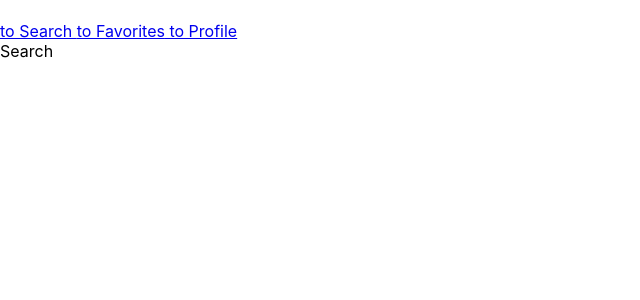
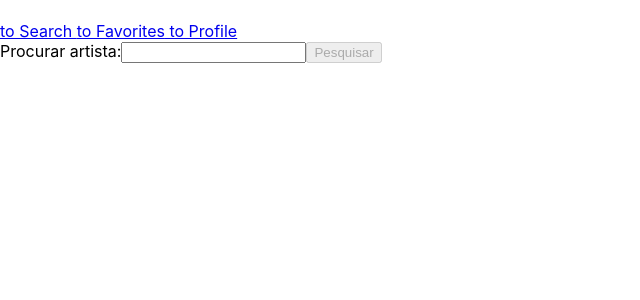
Before and after one commit to gabsufrrj/project--gabstunes, a React (Create React App) app: page /search in a window 1280 px wide. Shown: the top 300 px of the page, without its empty margins (0-640 px from the left). Built offline with nearby package versions, Linux system fonts and the light colour scheme; the HTML template or start-up script is replaced by a standard one.

Commit message:
Requisito 5

```diff
--- a/src/App.js
+++ b/src/App.js
@@ -17,9 +17,11 @@ class App extends React.Component {
       isDisabled: true,
       loading: false,
       saved: false,
+      searchInput: '',
+      searchDisabled: true,
     };
     this.onInputChange = this.onInputChange.bind(this);
-    this.nameValidation = this.nameValidation.bind(this);
+    this.generalValidation = this.generalValidation.bind(this);
     this.clickButton = this.clickButton.bind(this);
   }
 
@@ -27,12 +29,13 @@ class App extends React.Component {
     const { name, value } = target;
     this.setState(
       { [name]: value },
-      () => this.nameValidation(),
+      () => this.generalValidation(),
     );
   }
 
-  nameValidation() {
-    const { logName } = this.state;
+  generalValidation() {
+    const { logName, searchInput } = this.state;
+    const searchLength = 2;
     const nameLength = 3;
     if (logName.length >= nameLength) {
       this.setState(
@@ -41,6 +44,15 @@ class App extends React.Component {
     } else {
       this.setState(
         { isDisabled: true },
+      );
+    }
+    if (searchInput.length >= searchLength) {
+      this.setState(
+        { searchDisabled: false },
+      );
+    } else {
+      this.setState(
+        { searchDisabled: true },
       );
     }
   }
@@ -57,7 +69,8 @@ class App extends React.Component {
   }
 
   render() {
-    const { logName, isDisabled, loading, saved } = this.state;
+    const { logName,
+      isDisabled, loading, saved, searchInput, searchDisabled } = this.state;
     return (
       <BrowserRouter>
         <Switch>
@@ -76,7 +89,18 @@ class App extends React.Component {
               />)
             }
           />
-          <Route exact path="/search" component={ Search } />
+          <Route
+            exact
+            path="/search"
+            render={
+              (props) => (<Search
+                { ...props }
+                name={ searchInput }
+                searchDisabled={ searchDisabled }
+                onInputChange={ this.onInputChange }
+              />)
+            }
+          />
           <Route exact path="/album/:id" component={ Album } />
           <Route exact path="/favorites" component={ Favorites } />
           <Route exact path="/profile" component={ Profile } />
--- a/src/components/Header.js
+++ b/src/components/Header.js
@@ -36,9 +36,9 @@ class Header extends React.Component {
           </div>
         )
           : (
-            <p>
+            <div>
               <Carregando />
-            </p>
+            </div>
           )}
       </header>
     );
--- a/src/pages/Search.js
+++ b/src/pages/Search.js
@@ -1,15 +1,39 @@
 import React from 'react';
+import PropTypes from 'prop-types';
 import Header from '../components/Header';
 
 class Search extends React.Component {
   render() {
+    const { onInputChange, searchDisabled } = this.props;
     return (
       <div data-testid="page-search">
         <Header />
-        Search
+        <form>
+          <label htmlFor="search-input">
+            Procurar artista:
+            <input
+              data-testid="search-artist-input"
+              name="searchInput"
+              type="text"
+              onChange={ onInputChange }
+            />
+          </label>
+          <button
+            type="submit"
+            data-testid="search-artist-button"
+            disabled={ searchDisabled }
+          >
+            Pesquisar
+          </button>
+        </form>
       </div>
     );
   }
 }
 
+Search.propTypes = {
+  onInputChange: PropTypes.func.isRequired,
+  searchDisabled: PropTypes.bool.isRequired,
+};
+
 export default Search;
```
